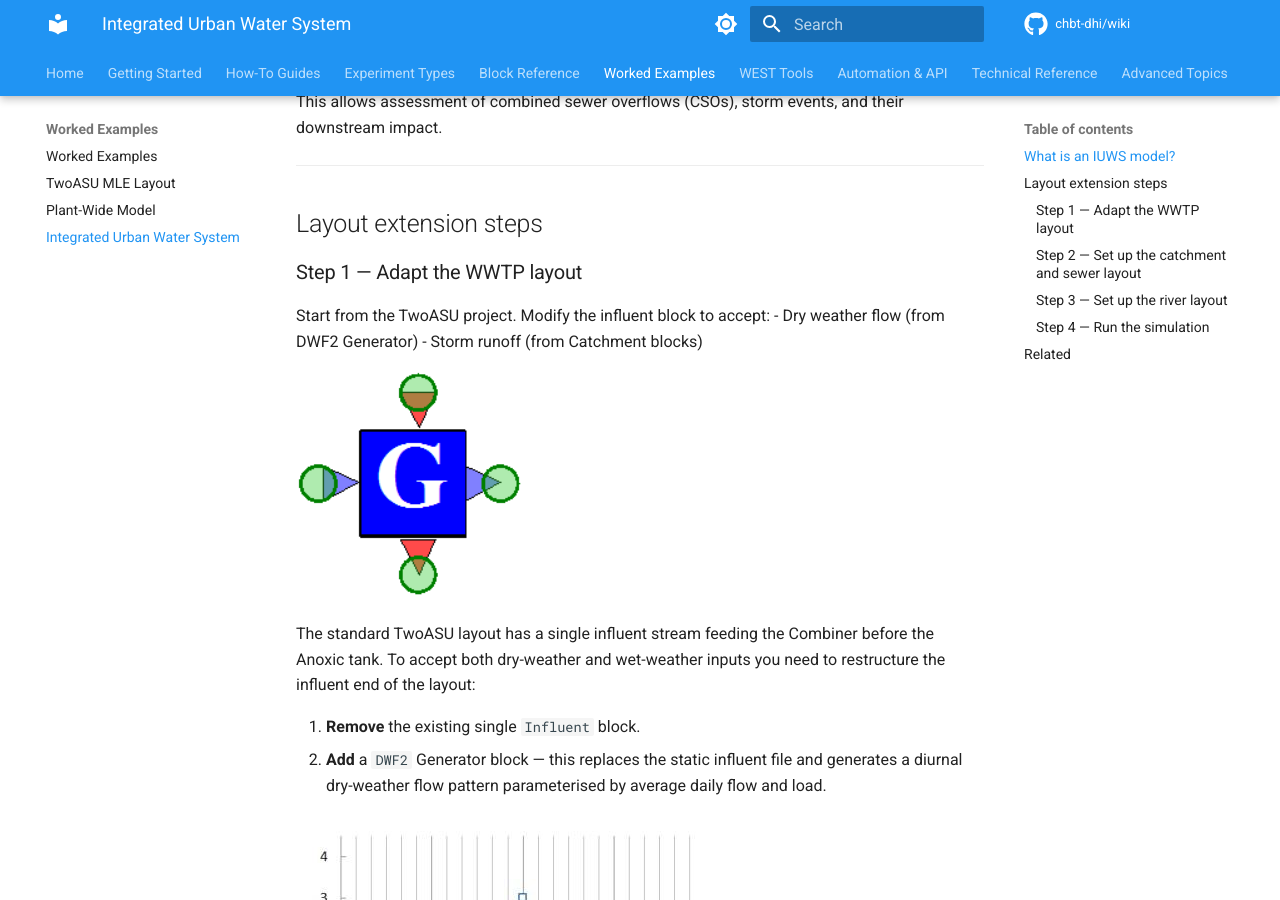
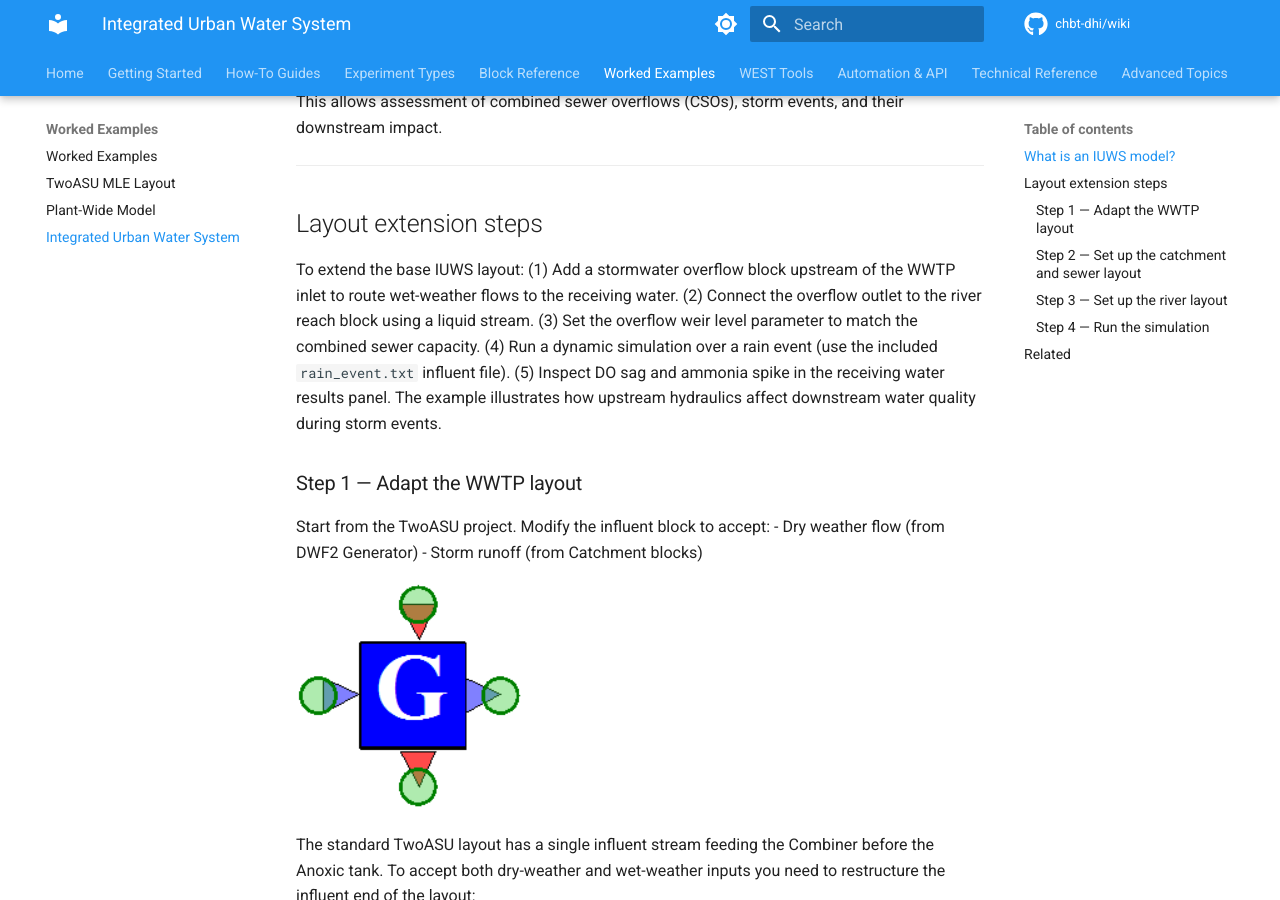
Before and after one commit to CHBT-DHI/Wiki, an MkDocs documentation site: the page built from docs/worked-examples/iuws.md, in a window 1280 px wide and 900 px high, scrolled down 656 px. Built offline with MkDocs 1.6.1 and Material for MkDocs 9.7.7, drawn with Linux system fonts in a browser that asks for light colours; comment, search, counter and statistics services are not loaded.

Commit message:
Fill empty section in iuws.md (Layout extension steps intro)

```diff
--- a/docs/worked-examples/iuws.md
+++ b/docs/worked-examples/iuws.md
@@ -29,6 +29,8 @@ This allows assessment of combined sewer overflows (CSOs), storm events, and the
 ---
 
 ## Layout extension steps
+
+To extend the base IUWS layout: (1) Add a stormwater overflow block upstream of the WWTP inlet to route wet-weather flows to the receiving water. (2) Connect the overflow outlet to the river reach block using a liquid stream. (3) Set the overflow weir level parameter to match the combined sewer capacity. (4) Run a dynamic simulation over a rain event (use the included `rain_event.txt` influent file). (5) Inspect DO sag and ammonia spike in the receiving water results panel. The example illustrates how upstream hydraulics affect downstream water quality during storm events.
 
 ### Step 1 — Adapt the WWTP layout
 
```
